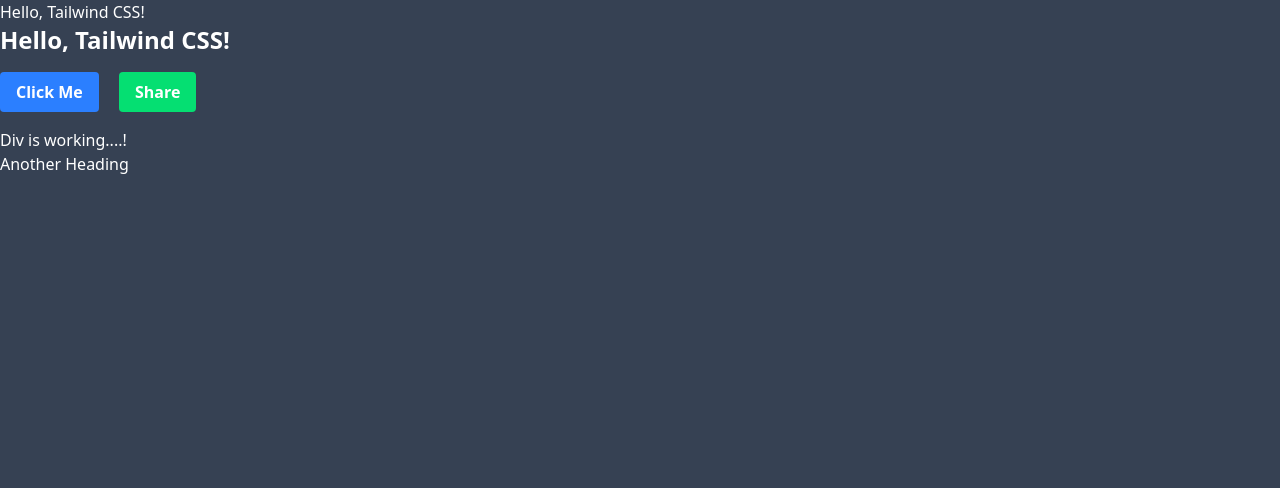
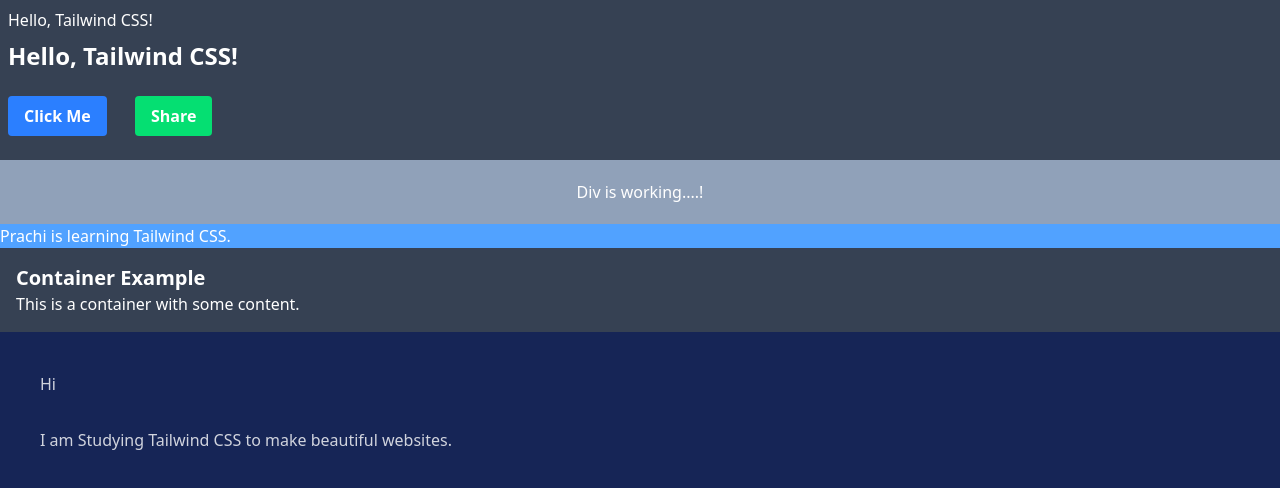
Before and after one commit to PrachiKS/tailwind_project, a website: page index.html in a window 1280 px wide. Drawn offline with Linux system fonts and the light colour scheme.

Commit message:
Initial commit

```diff
--- a/index.html
+++ b/index.html
@@ -13,26 +13,35 @@
     </style>
 </head>
 
-<body class="space-x-3.5 bg-gray-700 text-white">
+<body class=" bg-gray-700 text-white">
     <div>
-        <h1 class="">
+        <h1 class="m-2">
             Hello, Tailwind CSS!
         </h1>
-        <h1 class="text-2xl font-bold text-white">
+        <h1 class=" m-2 text-2xl font-bold text-white">
             Hello, Tailwind CSS!
         </h1>
-        <button type="button" class="bg-blue-500 hover:bg-blue-700 text-white font-bold py-2 px-4 rounded cursor-pointer">
+        <button type="button" class="m-2 bg-blue-500 hover:bg-blue-700 text-white font-bold py-2 px-4 rounded cursor-pointer">
             Click Me
         </button>
-        <button type="button" class="bg-green-400 hover:bg-green-700 text-white font-bold py-2 px-4 rounded m-4 p-5 cursor-pointer">
+        <button type="button" class="m-4 bg-green-400 hover:bg-green-700 text-white font-bold py-2 px-4 rounded cursor-pointer">
             Share
         </button>
     </div>
-    <div>
-        <h1>Div is working....!</h1>
-        <h1>
-            Another Heading
-        </h1>
+    <div class="h-16 bg-slate-400">
+        <h1 class="m-2 p-5 text-center">Div is working....!</h1>
+    </div>
+    <div class="h-min bg-blue-400">
+        Prachi is learning Tailwind CSS.
+    </div>
+
+    <div class="container mx-auto p-4">
+        <h2 class="text-xl font-semibold ">Container Example</h2>
+        <p>This is a container with some content.</p>
+    </div>
+    <div class="h-screen p-6 bg-blue-950 text-white/80">
+        <p class="mx-auto p-4">Hi</p>
+        <p class="p-4">I am Studying Tailwind CSS to make beautiful websites.</p>
     </div>
 </body>
 </html>
```
Also changed, not shown: output.css.
